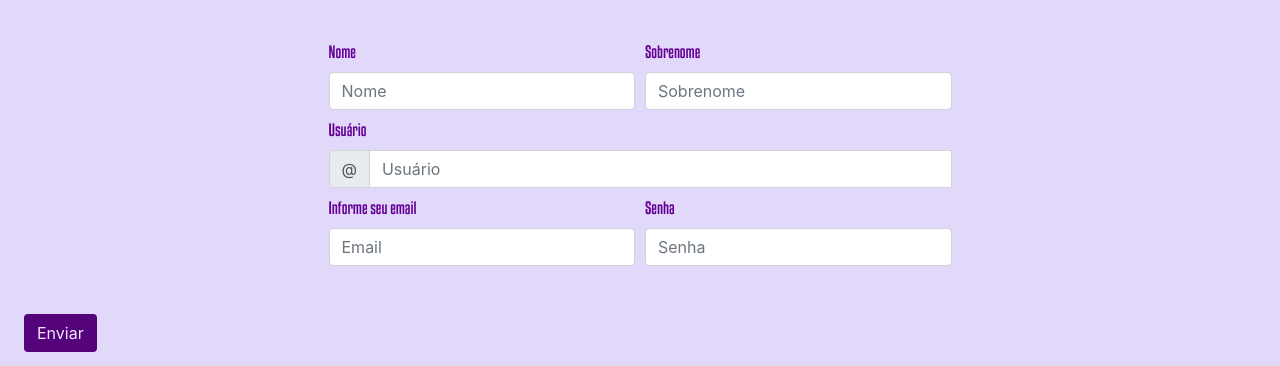
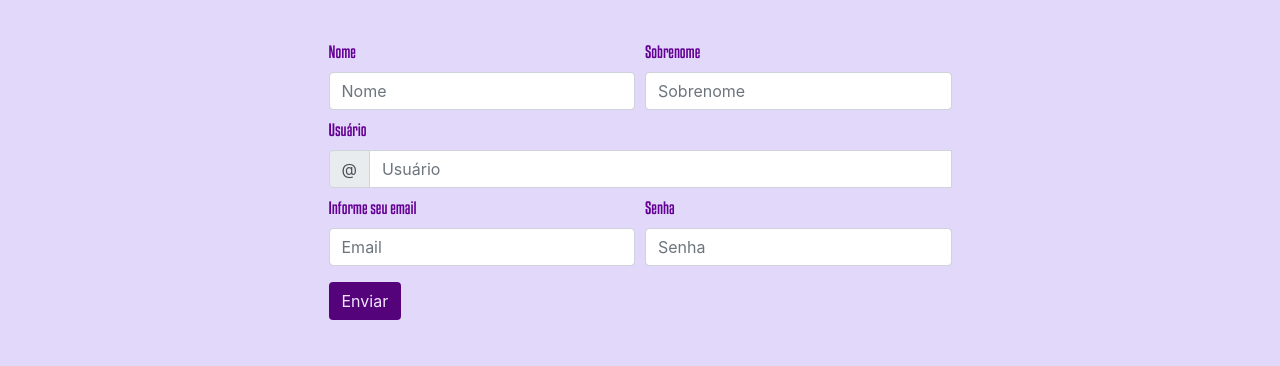
Before and after one commit to dudarigon/receitinhas, a plain HTML site: page form.html in a window 1280 px wide. Shown: the part 225-591 px from the top of the page. Drawn offline with nearby package versions, Linux system fonts and the light colour scheme.

Commit message:
Add files via upload

```diff
--- a/form.html
+++ b/form.html
@@ -88,9 +88,9 @@
                         </div>
                     </div>
                 </div>
-        </div>
-        <button class="btn my-3 ml-4 " type="submit">Enviar</button>
-        </form>
+
+                <button class="btn my-3" type="submit">Enviar</button>
+            </form>
         </div>
 
         <script>
@@ -118,7 +118,8 @@
     <footer class="container-fluid">
         <p class="text-center"> Feito por Eduarda Rigon</p>
         <div class="row">
-            <a href="https://www.instagram.com/"><img class="mb-3 col-12 col-md-12" alt="Imagem responsiva" src="img/inst.png"></a>
+            <a href="https://www.instagram.com/"><img class="mb-3 col-12 col-md-12" alt="Imagem responsiva"
+                    src="img/inst.png"></a>
             <a href="https://twitter.com/"><img class="float-right mb-3 col-12 col-md-12" alt="Imagem responsiva"
                     src="img/tt.png"></a>
         </div>
```
